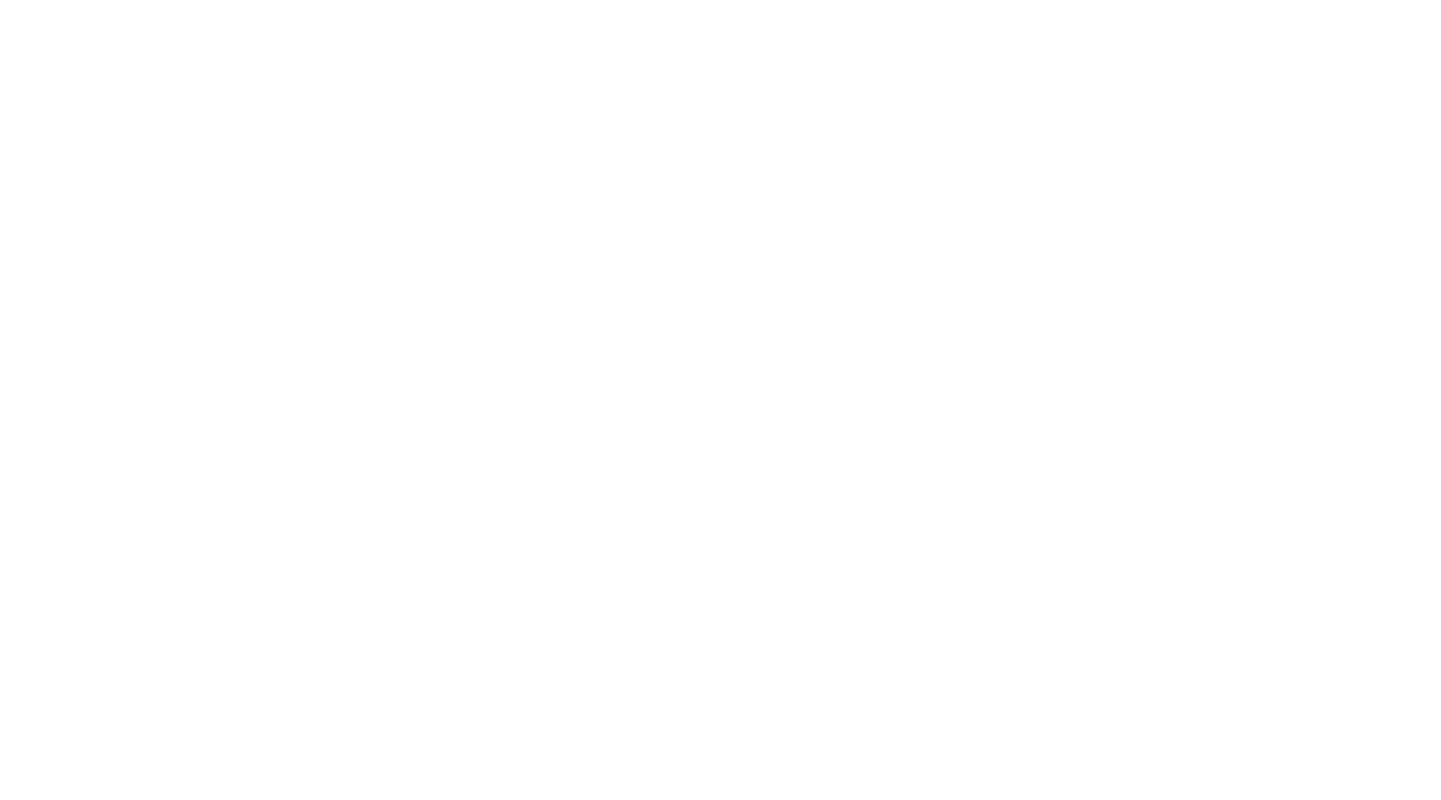
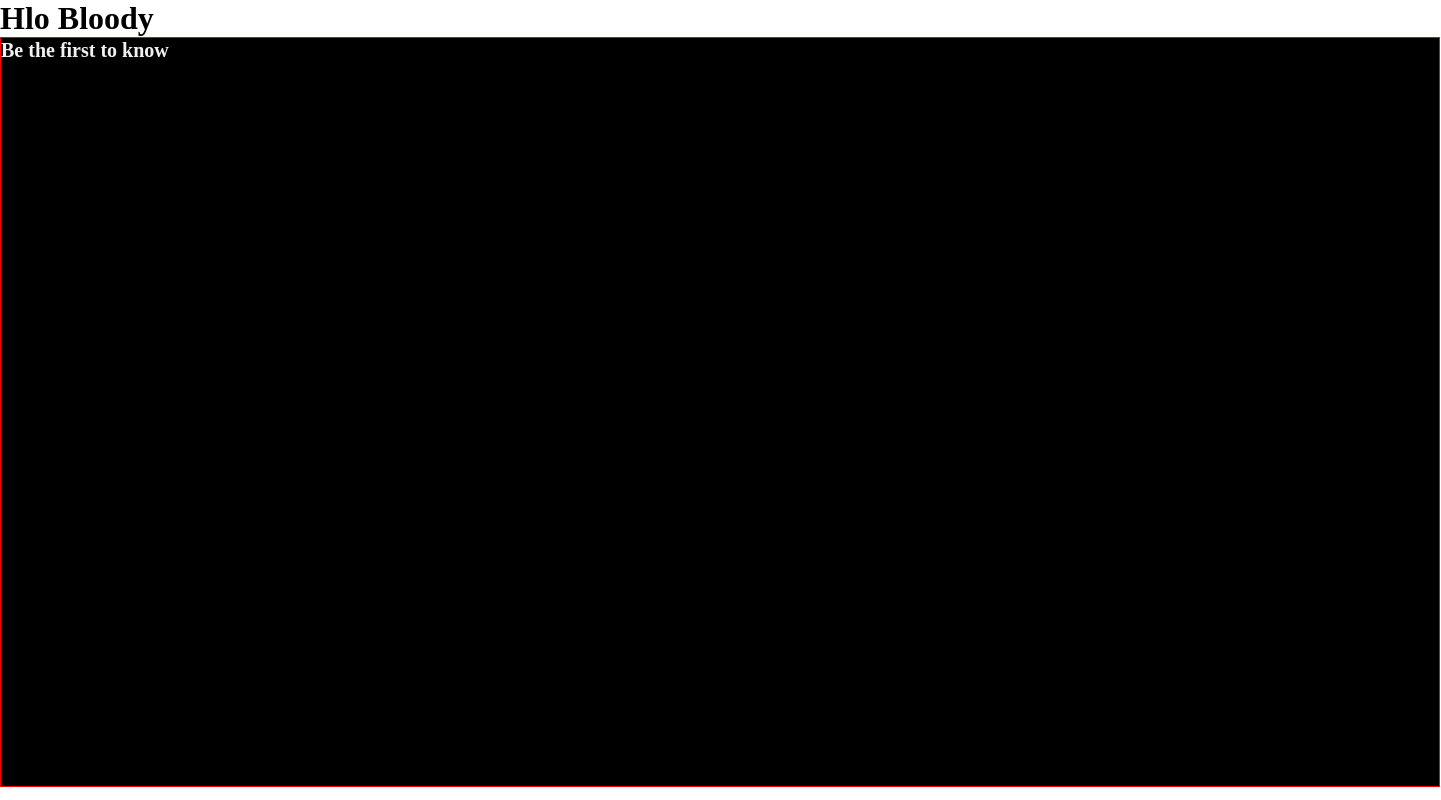
Before and after one commit to kalyankashaboina/ContributionProject, a React (Create React App) app: page / in a window 1280 px wide. Shown: the whole page, 1441 px wide, since content can reach past the window. Built offline with nearby package versions, Linux system fonts and the light colour scheme.

Commit message:
adding footer

```diff
--- a/src/App.js
+++ b/src/App.js
@@ -1,5 +1,6 @@
 
 import './App.css';
+import Footer from './Components/Footer/footer';
 
 
 
@@ -7,7 +8,8 @@ function App() {
 return(
 <>
 
-
+<h1>Hlo Bloody</h1>
+<Footer/>
 
 </>)
 
--- /dev/null
+++ b/src/Components/Footer/footer.css
@@ -0,0 +1,37 @@
+.footer{
+width: 1440px;
+height: 750px;
+top: 3632px;
+gap: 0px;
+opacity: 0px;
+background: #000000;
+border: 1px solid red;
+
+}
+
+.con1{
+width: 1440px;
+height: 289px;
+top: 15px;
+gap: 0px;
+opacity: 0px;
+color: #F1F1F1;
+
+
+}
+.con1>h5{
+width: 201px;
+height: 24px;
+top: 79px;
+left: 128px;
+gap: 0px;
+opacity: 0px;
+
+font-family: Simplon Norm;
+font-size: 20px;
+font-weight: 700;
+line-height: 24px;
+text-align: left;
+
+
+}
--- /dev/null
+++ b/src/Components/Footer/footer.js
@@ -0,0 +1,17 @@
+import React from 'react';
+import "./footer.css"
+
+function Footer() {
+  return (
+   <div className='footer'>
+
+
+    <div className='con1'>
+        <h5>Be the first to know</h5>
+    </div>
+
+   </div>
+  )
+}
+
+export default Footer
--- a/src/index.css
+++ b/src/index.css
@@ -1,4 +1,4 @@
-body {
+/* body {
   margin: 0;
   font-family: -apple-system, BlinkMacSystemFont, 'Segoe UI', 'Roboto', 'Oxygen',
     'Ubuntu', 'Cantarell', 'Fira Sans', 'Droid Sans', 'Helvetica Neue',
@@ -10,4 +10,4 @@ body {
 code {
   font-family: source-code-pro, Menlo, Monaco, Consolas, 'Courier New',
     monospace;
-}
+} */
```
